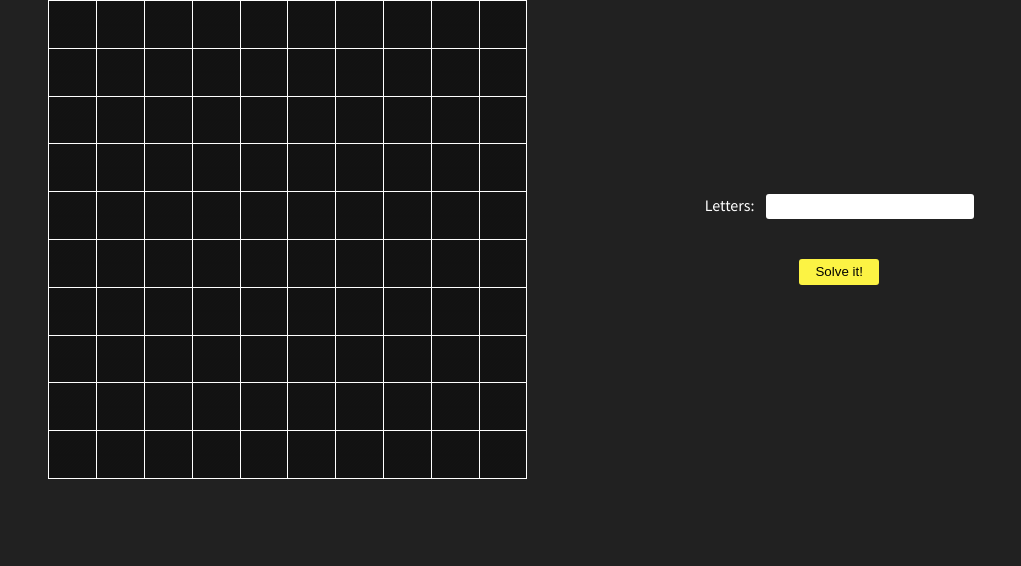
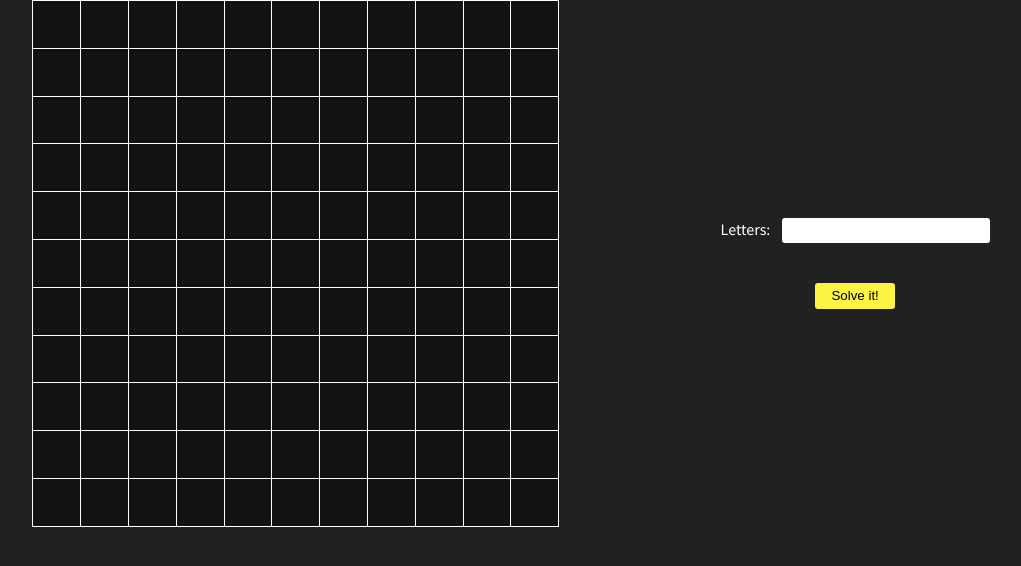
Before and after one commit to cubetastic33/crossword-solver, a Flask app: page / in a window 1280 px wide. Shown: the part 124-690 px from the top of the page, without its empty margins (129-1150 px from the left). Run offline with Flask 2, Linux system fonts and the light colour scheme.

Commit message:
Increase board size to 11x11 and make the size not as hardcoded

```diff
--- a/static/scripts/main.js
+++ b/static/scripts/main.js
@@ -29,7 +29,7 @@ $("#solve").click(function(e) {
     var available = 0;
     var board = "";
     $("#board td").each(function(index) {
-        if (index !== 0 && index % 10 === 0) {
+        if (index !== 0 && index % 11 === 0) {
             board += "\n";
         }
         if ($(this).hasClass("available")) {
@@ -48,6 +48,7 @@ $("#solve").click(function(e) {
         board: board,
         letters: $("#letters").val().toLowerCase(),
     }).done(result => {
+        let size = $("#board tr").length;
         var solutions = JSON.parse(result);
         console.log(solutions);
         if (solutions.length === 0) {
@@ -59,34 +60,34 @@ $("#solve").click(function(e) {
         }
         var board = [];
         $("#board td").each(function(index) {
-            if (board[Math.floor(index / 10)] === undefined) {
-                board[Math.floor(index / 10)] = [];
+            if (board[Math.floor(index / size)] === undefined) {
+                board[Math.floor(index / size)] = [];
             }
-            board[Math.floor(index / 10)].push($(this).hasClass("available") ? 1 : 0);
+            board[Math.floor(index / size)].push($(this).hasClass("available") ? 1 : 0);
         });
         for (var i = 0; i < solutions.length; i++) {
             console.log(solutions[i]);
             let letters_by_word = [];
             let indexed_board = [];
             $("#solutions").append(`<table id="solution${i}"></solution>`);
-            for (var j = 0; j < 10; j++) {
+            for (var j = 0; j < size; j++) {
                 var table_row = "<tr>";
-                for (var k = 0; k < 10; k++) {
-                    table_row += `<td class="cell${j * 10 + k} ${board[j][k] === 0 ? "un" : ""}available"></td>`;
-                    indexed_board.push([j * 10 + k, board[j][k]]);
+                for (var k = 0; k < size; k++) {
+                    table_row += `<td class="cell${j * size + k} ${board[j][k] === 0 ? "un" : ""}available"></td>`;
+                    indexed_board.push([j * size + k, board[j][k]]);
                 }
                 $(`#solution${i}`).append(`${table_row}</tr>`);
             }
-            for (var n = 0; n < indexed_board.length; n += 10) {
+            for (var n = 0; n < indexed_board.length; n += size) {
                 let in_word = false;
-                let pairs = indexed_board.slice(n, n + 10);
-                for (var m = Math.floor(n / 10); m <= 90 + Math.floor(n / 10); m += 10) {
+                let pairs = indexed_board.slice(n, n + size);
+                for (var m = Math.floor(n / size); m <= ((size - 1) * size) + Math.floor(n / size); m += size) {
                     pairs.push(indexed_board[m]);
                 }
                 for (var pair = 0; pair < pairs.length; pair++) {
                     let index = pairs[pair][0];
                     let letter = pairs[pair][1];
-                    if (pair === 10 || (letter ===  0 && in_word)) {
+                    if (pair === size || (letter ===  0 && in_word)) {
                         in_word = false;
                         if (letters_by_word.length > 0 && letters_by_word[letters_by_word.length - 1].length === 1) {
                             letters_by_word.pop();
@@ -98,7 +99,7 @@ $("#solve").click(function(e) {
                     } else if (letter === 1) {
                         letters_by_word[letters_by_word.length - 1].push(index);
                     }
-                    if ([9, 19].includes(pair) && letters_by_word.length > 0 && letters_by_word[letters_by_word.length - 1].length === 1) {
+                    if ([size - 1, size + size - 1].includes(pair) && letters_by_word.length > 0 && letters_by_word[letters_by_word.length - 1].length === 1) {
                         letters_by_word.pop();
                     }
                 }
--- a/templates/index.html
+++ b/templates/index.html
@@ -13,9 +13,9 @@
     </header>
     <main>
         <table id="board">
-            {% for row in range(10) %}
+            {% for row in range(11) %}
                 <tr>
-                    {% for col in range(10) %}
+                    {% for col in range(11) %}
                         <td class="unavailable"></td>
                     {% endfor %}
                 </tr>
```
Also changed, not shown: crossword.py (+6 -5 lines).
